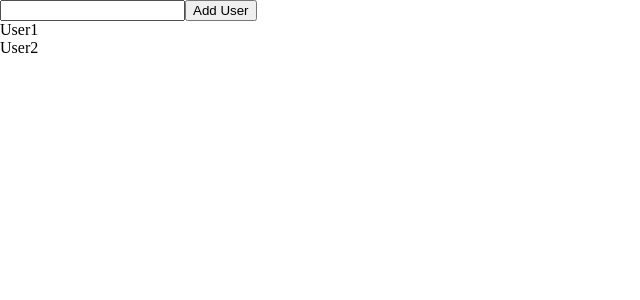
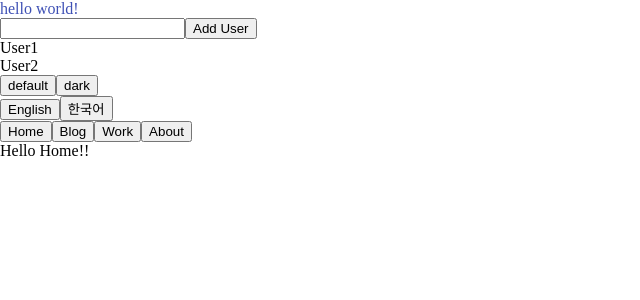
Before and after one commit to Johnyworld/johnyworld2021, a React (Create React App) app in the folder client/: page / in a window 1280 px wide. Shown: the top 300 px of the page, without its empty margins (0-640 px from the left). Built offline with nearby package versions, Linux system fonts and the light colour scheme.

Commit message:
Remove code blanking

```diff
--- a/client/src/App.tsx
+++ b/client/src/App.tsx
@@ -57,19 +57,19 @@ function App() {
   return (
     <ThemeProvider theme={themes[theme]}>
       <GlobalStyles />
-      {/* <Text>{t('hello')}</Text> */}
+      <Text>{t('hello')}</Text>
 
 
       <form onSubmit={handleAddUser}>
         <input type='text' value={name} onChange={handleChangeName} />
         <button type='submit'>Add User</button>
-        {users.map(user=> (
-          <div key={user.id}>{user.name}</div>
-        ))}
       </form>
 
+      {users.map(user=> (
+        <div key={user.id}>{user.name}</div>
+      ))}
 
-      {/* <div>
+      <div>
         { keysOfThemes.map(theme=> (
           <button key={theme} onClick={() => setTheme(theme)}>{theme}</button>
         ))}
@@ -104,7 +104,7 @@ function App() {
           <Route path={routes.admin} component={Admin} />
           <Route path='*' component={NotFound} />
         </Switch>
-      </BrowserRouter> */}
+      </BrowserRouter>
     </ThemeProvider>
 
   );
```
